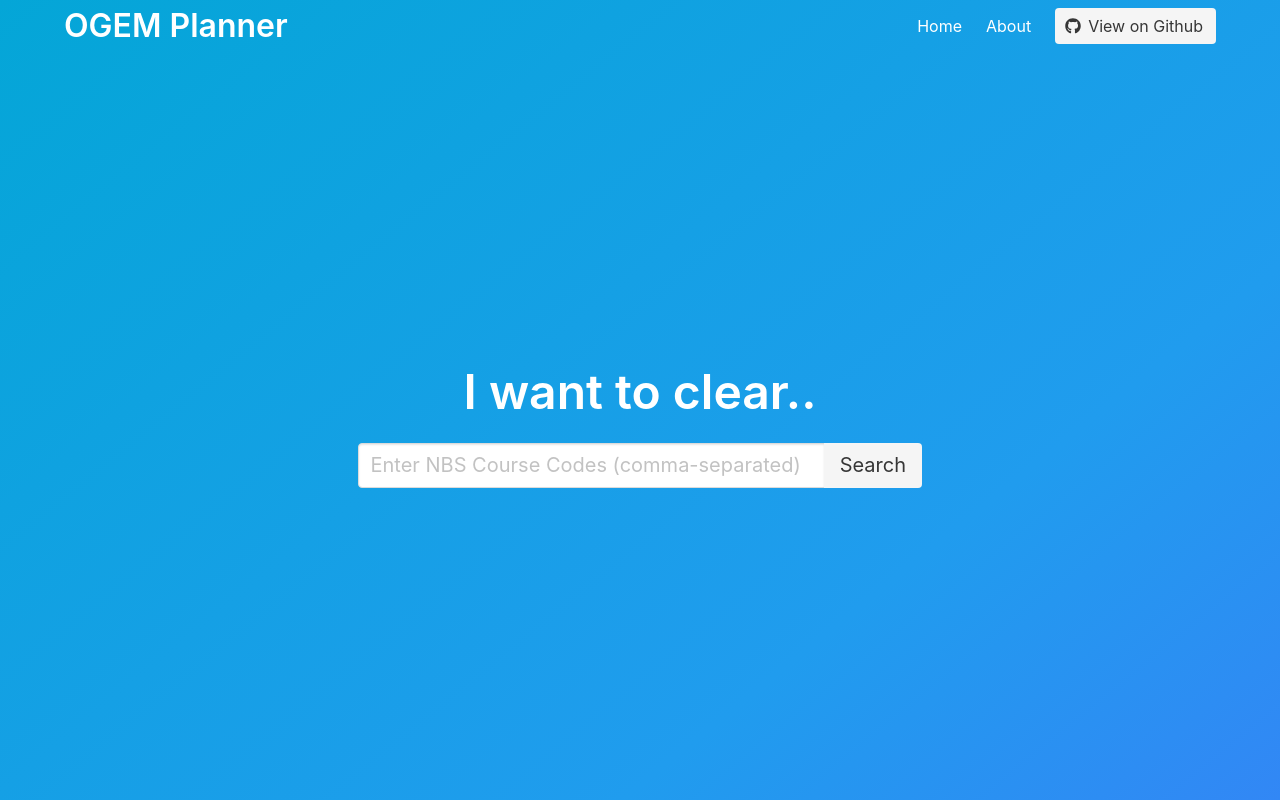
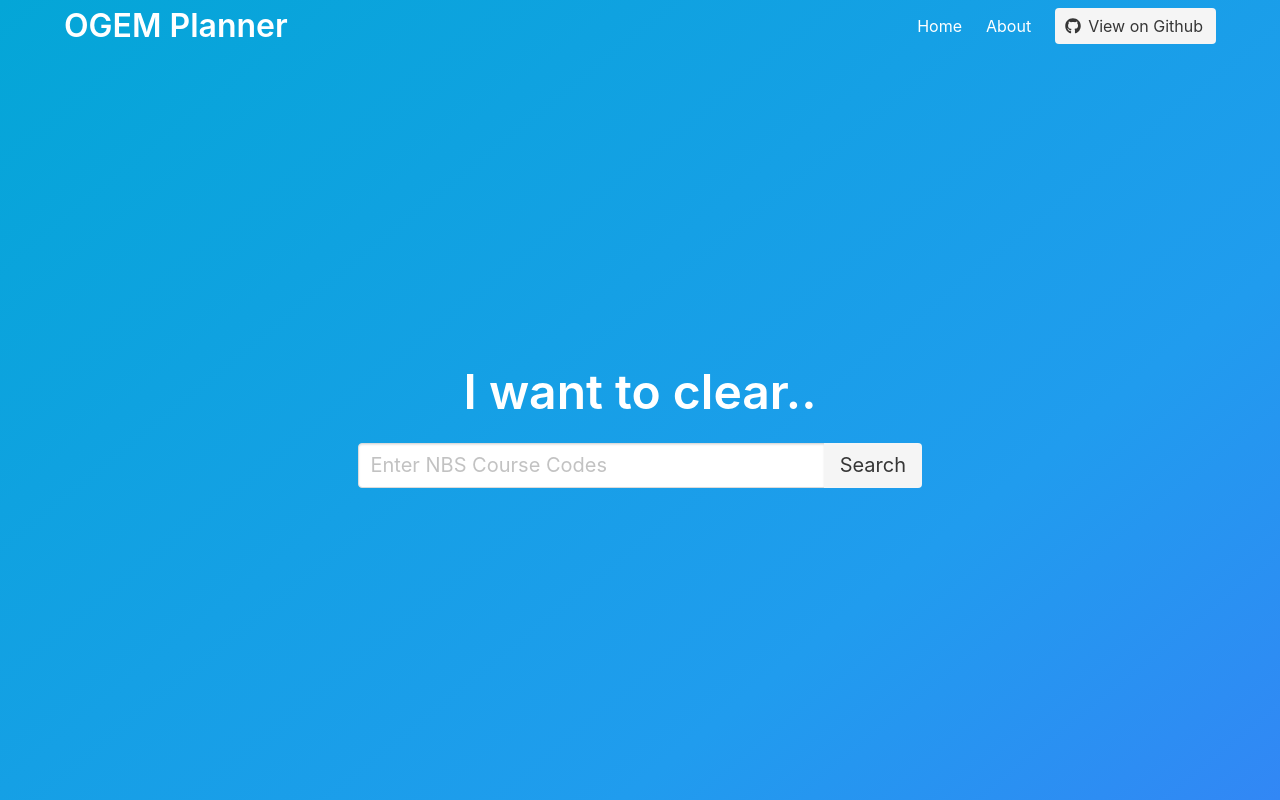
Before and after one commit to loozhengyuan/ogem-planner, a Django app: template web/templates/web/base_index.html in a window 1280 px wide. Run offline with Django 3.2, Linux system fonts and the light colour scheme; the template is opened without the code that fills it, so the values that code supplies are empty; some libraries are stand-ins or nearby versions.

Commit message:
omit 'comma-separated' due to inclusion of autocomplete jquery

```diff
--- a/web/templates/web/base_index.html
+++ b/web/templates/web/base_index.html
@@ -61,7 +61,7 @@ OGEM Planner
                         </h1>
                         <div class="field has-addons">
                             <p class="control is-expanded">
-                                <input class="input is-medium" id="courses" name="courses" placeholder="Enter NBS Course Codes (comma-separated)">
+                                <input class="input is-medium" id="courses" name="courses" placeholder="Enter NBS Course Codes">
                             </p>
                             <p class="control">
                                 <button type="submit" class="button is-light is-medium">
--- a/web/templates/web/base_results.html
+++ b/web/templates/web/base_results.html
@@ -61,7 +61,7 @@ Results | OGEM Planner
                         </h1>
                         <div class="field has-addons">
                             <p class="control is-expanded">
-                                <input class="input is-medium" id="courses" name="courses" placeholder="Enter NBS Course Codes (comma-separated)">
+                                <input class="input is-medium" id="courses" name="courses" placeholder="Enter NBS Course Codes">
                             </p>
                             <p class="control">
                                 <button type="submit" class="button is-light is-medium">
```
